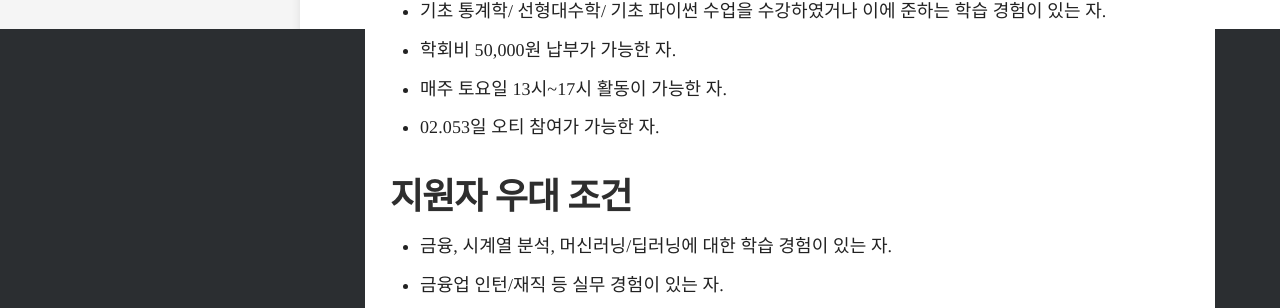
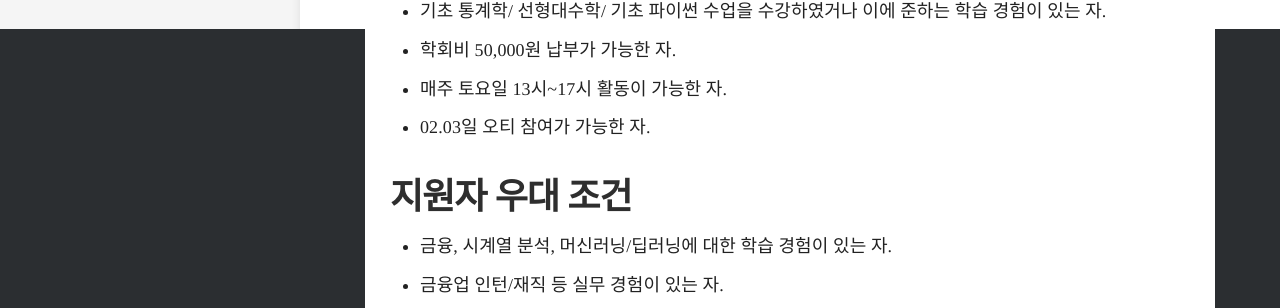
Before and after one commit to Find-A-AI/find-a-ai.github.io, a Jekyll site: the page built from _docs/3.ETC/Recruiting Info.md, in a window 1280 px wide. Shown: the part 871-1179 px from the top of the page. Built offline with Jekyll 4.4.1, drawn with Linux system fonts in a browser that asks for light colours; some web fonts are replaced.

Commit message:
Update Recruiting Info.md

```diff
--- a/_docs/3.ETC/Recruiting Info.md
+++ b/_docs/3.ETC/Recruiting Info.md
@@ -22,7 +22,7 @@ order: 2
   - 기초 통계학/ 선형대수학/ 기초 파이썬 수업을 수강하였거나 이에 준하는 학습 경험이 있는 자.
   - 학회비 50,000원 납부가 가능한 자.
   - 매주 토요일 13시~17시 활동이 가능한 자.
-  - 02.053일 오티 참여가 가능한 자.
+  - 02.03일 오티 참여가 가능한 자.
 
 ## 지원자 우대 조건
   - 금융, 시계열 분석, 머신러닝/딥러닝에 대한 학습 경험이 있는 자.
```
